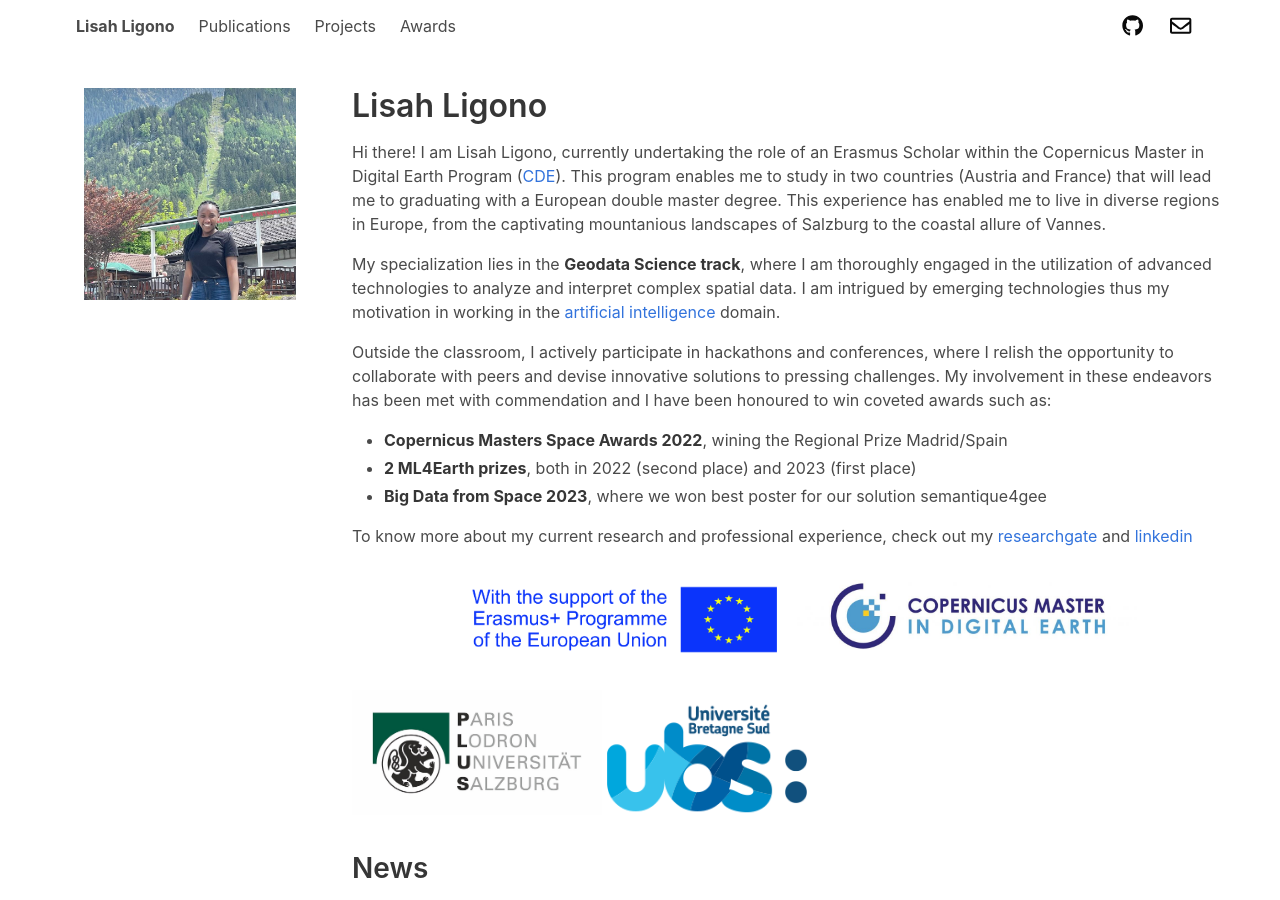
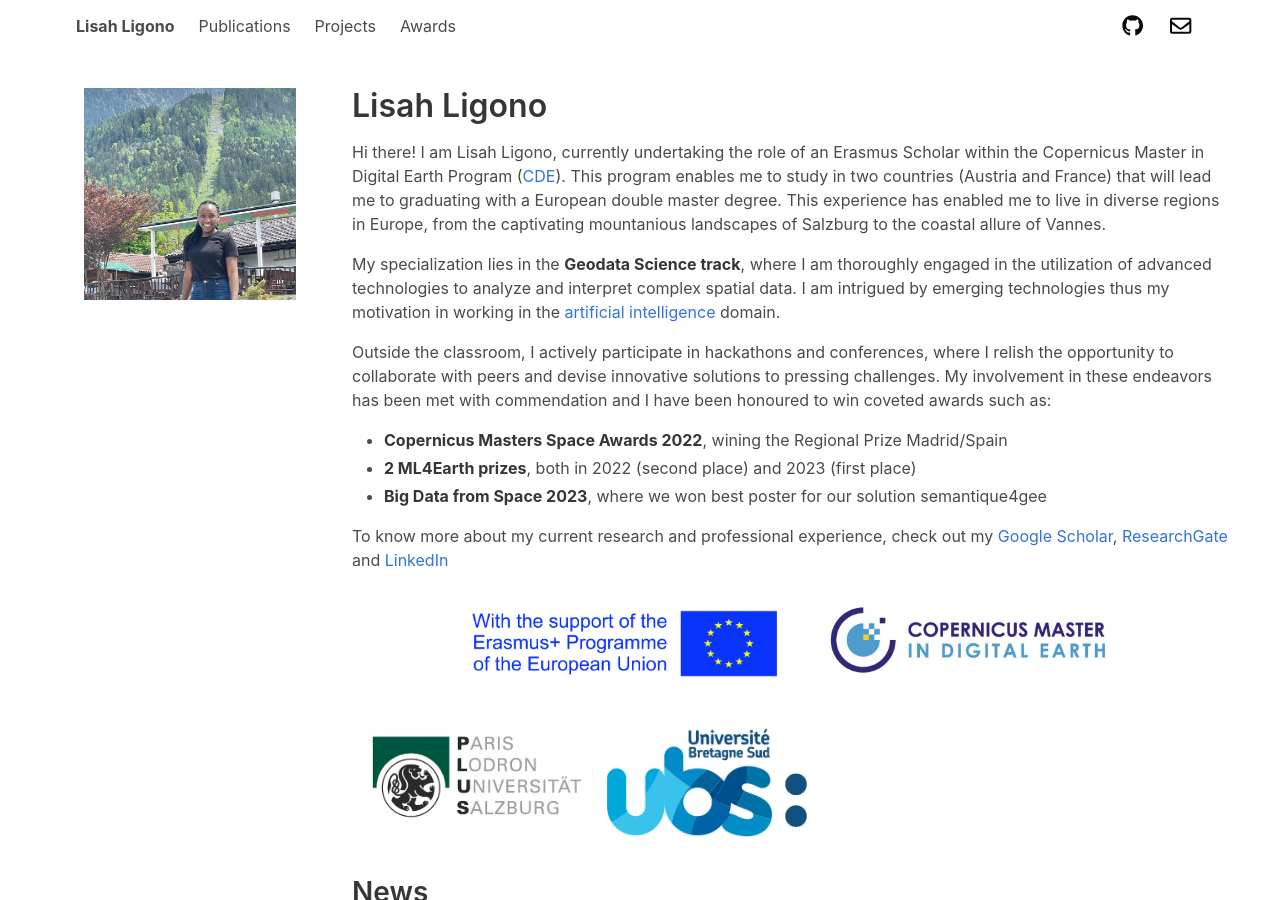
Before and after one commit to lisahligono/lisahligono.github.io, a Jekyll site: the page built from index.html, in a window 1280 px wide and 900 px high. Built offline with Jekyll 4.4.1, drawn with Linux system fonts in a browser that asks for light colours; nearby versions of some CDN libraries; a style sheet for code colours, icons or effects is not loaded.

Commit message:
Update description.md

```diff
--- a/_includes/description.md
+++ b/_includes/description.md
@@ -9,7 +9,7 @@
 * **2 ML4Earth prizes**, both in 2022 (second place) and 2023 (first place)
 * **Big Data from Space 2023**, where we won best poster for our solution semantique4gee
 
-To know more about my current research and professional experience, check out my [researchgate](https://www.researchgate.net/profile/Lisah-Ligono) and [linkedin](https://www.linkedin.com/in/lisahligono)
+To know more about my current research and professional experience, check out my [Google Scholar](https://scholar.google.com/citations?user=aNHmnMsAAAAJ&hl=en&oi=ao), [ResearchGate](https://www.researchgate.net/profile/Lisah-Ligono) and [LinkedIn](https://www.linkedin.com/in/lisahligono)
 
 
 ![Image Description](assets/img/cde_portfolio/erasmus.jpeg){:width="440px"}
```
